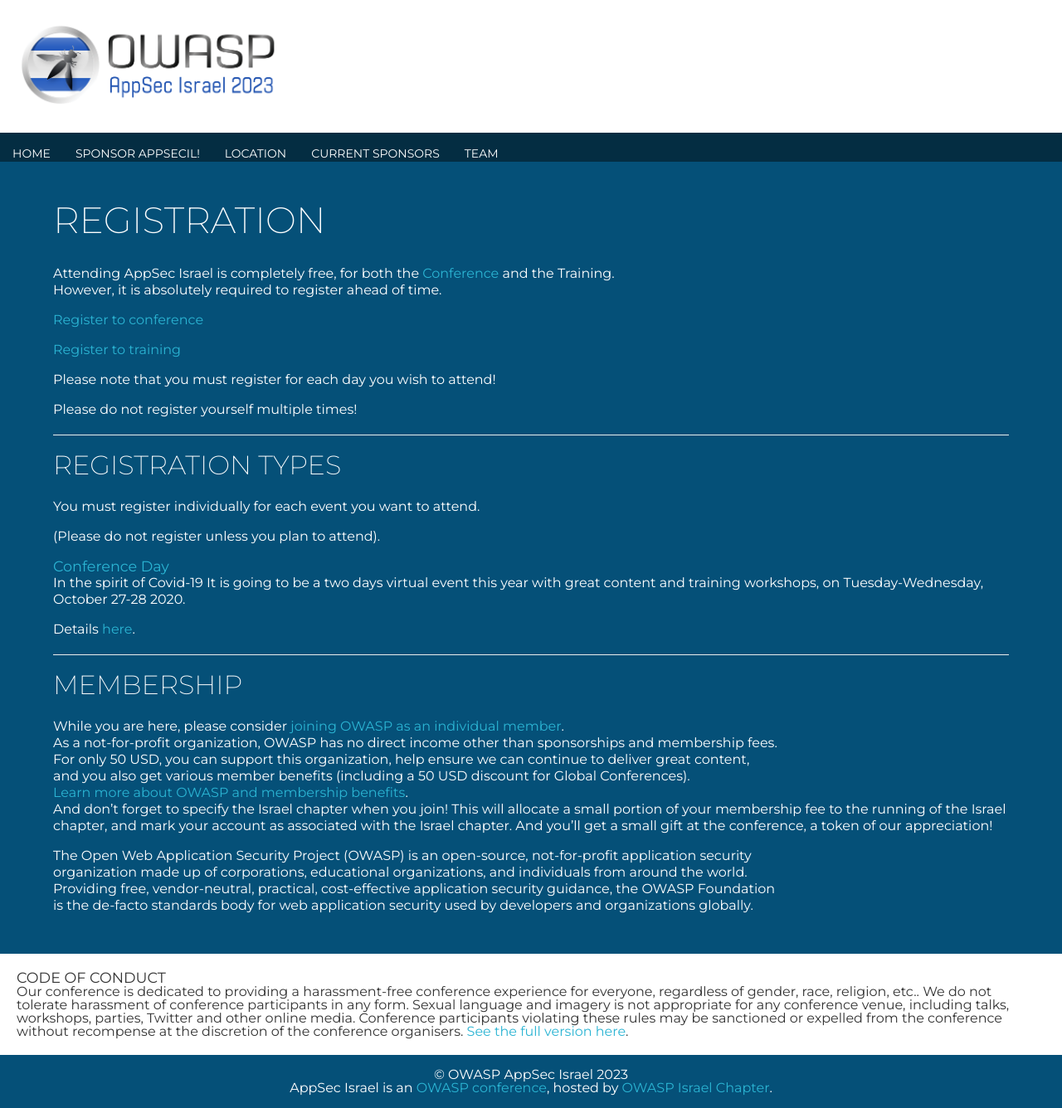
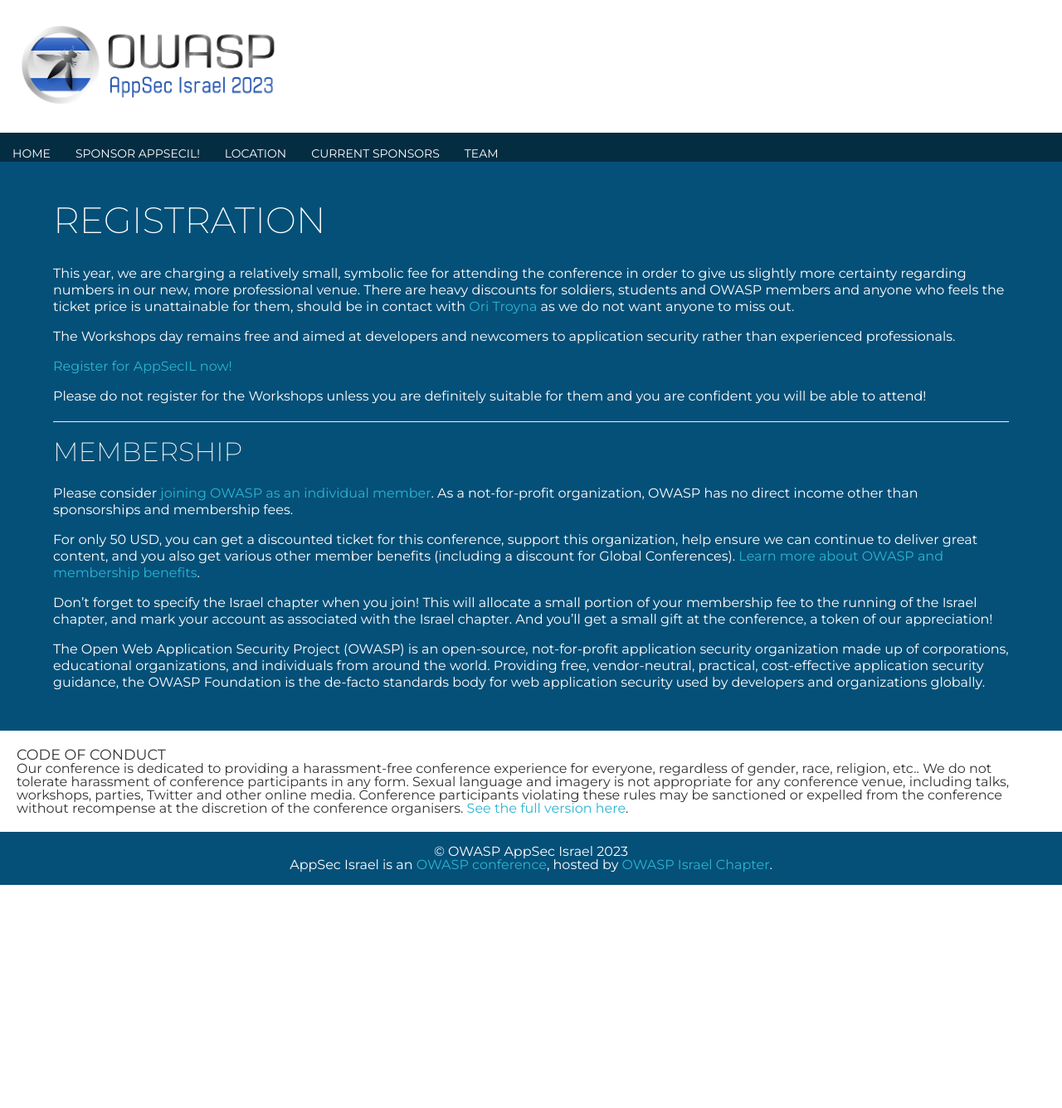
Before and after one commit to OWASP/www-event-appsecil-2023, a Jekyll site: the page built from Register.md, in a window 1280 px wide. Shown: the whole page at 83% size. Built offline with Jekyll 4.4.1, drawn with Linux system fonts in a browser that asks for light colours; our own code applies the rules of GitHub Pages for plain Markdown files; after the commit the page ends 1067 px from its top, so only the background shows below that.

Commit message:
Update register page

```diff
--- a/Register.md
+++ b/Register.md
@@ -3,44 +3,22 @@
 
 ## Registration
 
+This year, we are charging a relatively small, symbolic fee for attending the conference in order to give us slightly more certainty regarding numbers in our new, more professional venue. There are heavy discounts for soldiers, students and OWASP members and anyone who feels the ticket price is unattainable for them, should be in contact with [Ori Troyna](mailto:ori.troyna@owasp.org) as we do not want anyone to miss out.
 
-Attending AppSec Israel is completely free, for both the [Conference](Agenda) and the Training.
-However, it is absolutely required to register ahead of time.
+The Workshops day remains free and aimed at developers and newcomers to application security rather than experienced professionals.
 
-[Register to conference](https://www.meetup.com/OWASP-Israel/events/273224114/)
+[Register for AppSecIL now!]()
 
-[Register to training](https://www.meetup.com/OWASP-Israel/events/273501887/)
-
-***Please note that you must register for each day you wish to attend!***
-
-***Please do not register yourself multiple times!***
-
----
-
-### ***Registration Types***
-**You must register individually for each event you want to attend.**
-
-(Please do not register unless you plan to attend).
-
-
-#### [Conference Day](Agenda)
-
-In the spirit of Covid-19 It is going to be a two days virtual event this year with great content and training workshops, on Tuesday-Wednesday, October 27-28 2020.
-
-Details [here](Agenda).
+***Please do not register for the Workshops unless you are definitely suitable for them and you are confident you will be able to attend!***
 
 ---
 
 ### Membership
 
-While you are here, please consider [joining OWASP as an individual member](https://www.owasp.org/index.php/Individual_Member).
-As a not-for-profit organization, OWASP has no direct income other than sponsorships and membership fees.
-For only **50 USD**, you can support this organization, help ensure we can continue to deliver great content,
-and you also get various member benefits (including a 50 USD discount for Global Conferences).
-[Learn more about OWASP and membership benefits](https://www.owasp.org/index.php/Individual_Member).
-And don't forget to specify the Israel chapter when you join! This will allocate a small portion of your membership fee to the running of the Israel chapter, and mark your account as associated with the Israel chapter. And you'll get a small gift at the conference, a token of our appreciation!
+Please consider [joining OWASP as an individual member](https://owasp.org/membership/). As a not-for-profit organization, OWASP has no direct income other than sponsorships and membership fees.
 
-The Open Web Application Security Project (OWASP) is an open-source, not-for-profit application security
-organization made up of corporations, educational organizations, and individuals from around the world.
-Providing free, vendor-neutral, practical, cost-effective application security guidance, the OWASP Foundation
-is the de-facto standards body for web application security used by developers and organizations globally.
+For only **50 USD**, you can **get a discounted ticket for this conference**, support this organization, help ensure we can continue to deliver great content, and you also get various other member benefits (including a discount for Global Conferences). [Learn more about OWASP and membership benefits](https://owasp.org/membership/).
+
+Don't forget to specify the Israel chapter when you join! This will allocate a small portion of your membership fee to the running of the Israel chapter, and mark your account as associated with the Israel chapter. And you'll get a small gift at the conference, a token of our appreciation!
+
+The Open Web Application Security Project (OWASP) is an open-source, not-for-profit application security organization made up of corporations, educational organizations, and individuals from around the world. Providing free, vendor-neutral, practical, cost-effective application security guidance, the OWASP Foundation is the de-facto standards body for web application security used by developers and organizations globally.
```
